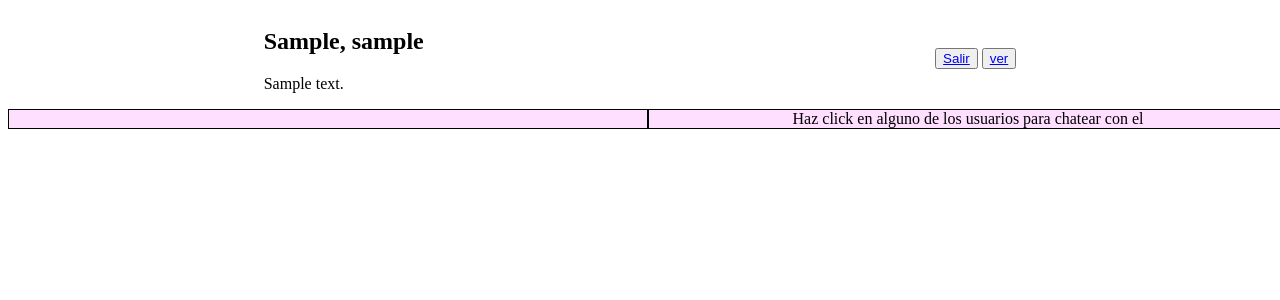
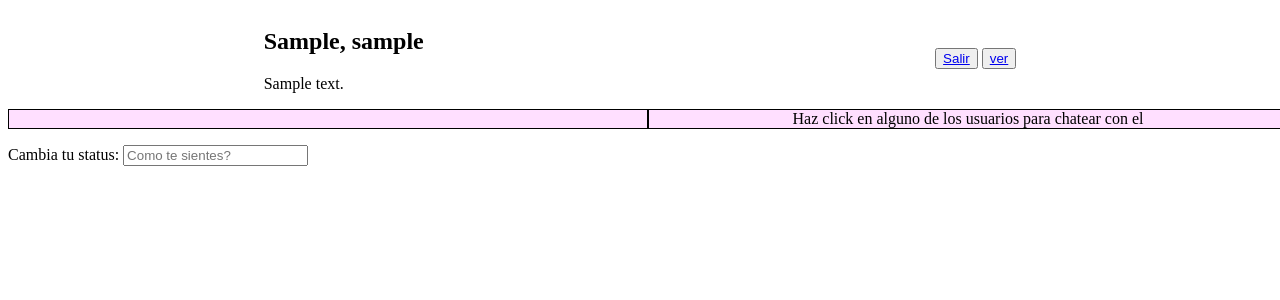
Before and after one commit to PySanti/FriendNet, a Django app: page / in a window 1280 px wide. Shown: the top 300 px of the page. Run offline with Django 4.2, Linux system fonts and the light colour scheme; a user stored in the database is signed in; tables that the repository leaves empty hold one stand-in row (values such as "Sample post"); parts of the project's set-up code (start-up, migrations or seed data) failed here and were passed over.

Commit message:
Cambio de status en Home

```diff
--- a/applications/Home/forms.py
+++ b/applications/Home/forms.py
@@ -4,3 +4,14 @@
     msg = forms.CharField(max_length=50, required=True, widget=forms.TextInput(attrs={
         'placeholder' : 'Ingresa el mensaje'
     }))
+
+class StatusForm(forms.Form):
+    status = forms.CharField(label='Cambia tu status',max_length=10, widget=forms.TextInput(attrs={
+        'placeholder' : 'Como te sientes?'
+    }), required=False)
+
+    def clean(self):
+        if self.cleaned_data['status'] == '':
+            raise forms.ValidationError('El estado no puede estar vacio')
+            self.add_error('status','El estado no puede estar vacio!')
+        return self.cleaned_data
--- a/applications/Home/views.py
+++ b/applications/Home/views.py
@@ -1,5 +1,6 @@
 from django.views.generic import (
-    FormView
+    FormView,
+    View
 )
 from django.http import HttpResponseRedirect
 from django.urls import reverse_lazy
@@ -9,7 +10,10 @@
     Messages,
     Chat
 )
-from .forms import MessagesForm
+from .forms import (
+    MessagesForm,
+    StatusForm
+)
 # Create your views here.
 class HomeView(FormView):
     """
@@ -24,6 +28,7 @@
         context = super().get_context_data(**kwargs)
         context['home_data'] = Home.objects.get(id=1)
         context['users'] = Usuarios.objects.all().exclude(id=self.request.user.id)
+        context['status_form'] = StatusForm()
         try:
             context['chat_user'] = Usuarios.objects.get(id=self.kwargs['chat_user_id'])
             chat_between = Chat.objects.chatBetween(self.request.user.id, self.kwargs['chat_user_id'])
@@ -49,3 +54,11 @@
         return HttpResponseRedirect(
             reverse_lazy('home:home', kwargs={'chat_user_id':self.kwargs['chat_user_id']})
         )
+    def post(self, request, *args, **kwargs):
+        if 'status' in request.POST:
+            status_form = StatusForm(request.POST)
+            if status_form.is_valid():
+                print(f'cambiando estado a {request.POST["status"]}')
+                request.user.current_status = request.POST['status']
+                request.user.save()
+        return super().post(request, *args, **kwargs)
--- a/templates/Home/home_view.html
+++ b/templates/Home/home_view.html
@@ -74,8 +74,10 @@
 
             </div>
         </section>
-
-
+        <form class="status_form" method="post">
+            {% csrf_token %}
+            {{status_form.as_p}}
+        </form>
     {% else %}
         {% include '../include/home_header.html' %}
         <section class="sign-section">
```
Also changed, not shown: FriendNet/media/media/5_5.jpg (added), 1 other file.
